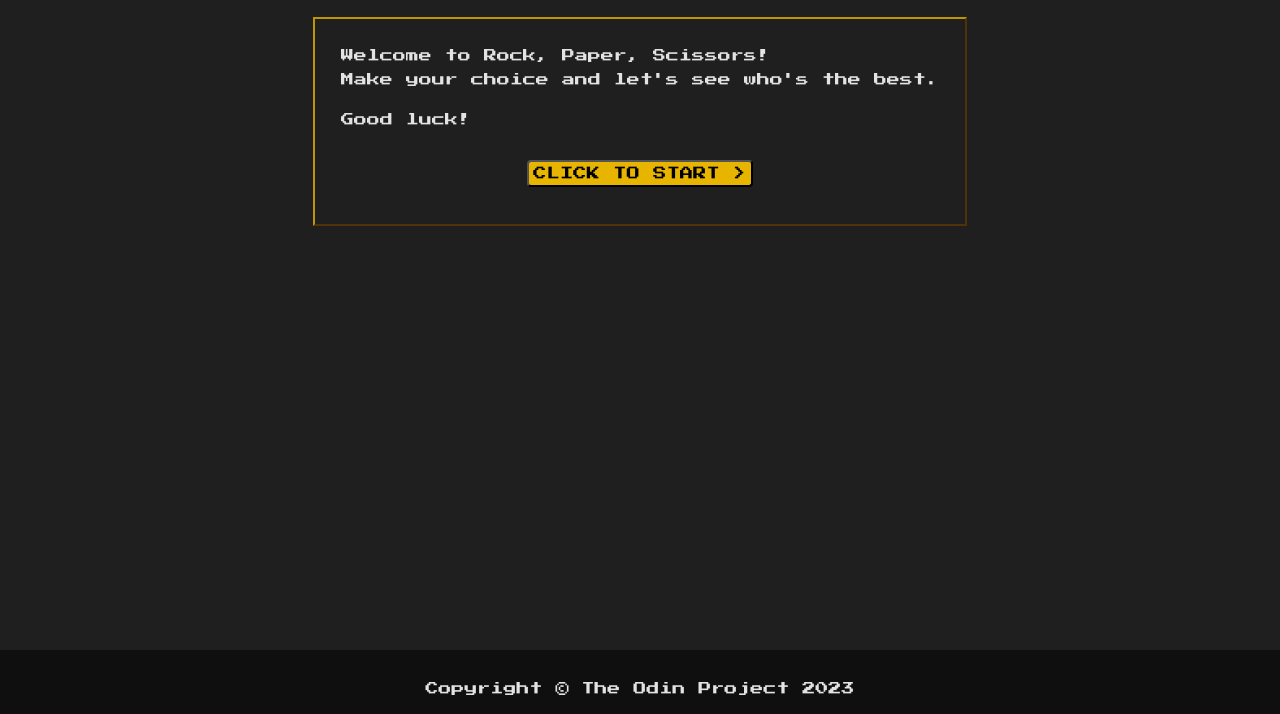
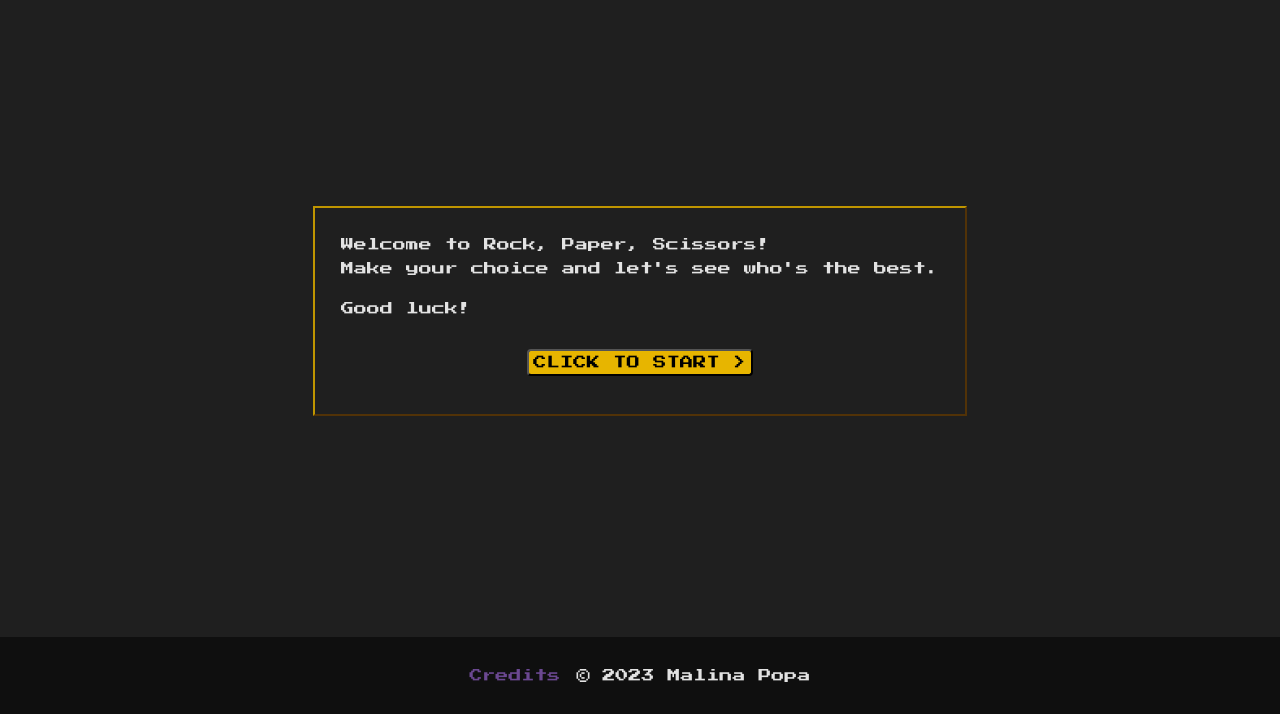
Before and after one commit to malina-popa/rock-paper-scissors, a plain HTML site: page index.html in a window 1280 px wide. Shown: the part 86-800 px from the top of the page. Drawn offline with Linux system fonts and the light colour scheme.

Commit message:
Style various elements

```diff
--- a/index.html
+++ b/index.html
@@ -26,7 +26,16 @@
         </section>
     </main>
     <footer>
-        <p>Copyright © The Odin Project 2023</p>
+        <div class="footer-links">
+            <ul>
+                <li>
+                    <a title="Pixel icon credits" href="https://brullov.itch.io/rpg-icons" target="_blank">Credits</a>
+                </li>
+                <li>
+                    <span>© 2023 Malina Popa</span>
+                </li>
+            </ul>
+        </div>
     </footer>
     <script src="scripts.js"></script>
 </body>
--- a/styles.css
+++ b/styles.css
@@ -9,6 +9,17 @@ body {
     font-family: 'Press Start 2P', cursive;
     color:  #e3e3e3;
     font-size: 13px;
+    display: flex;
+    flex-direction: column;
+    min-height: 100vh;
+}
+
+a {
+    text-decoration: none;
+}
+
+li {
+    list-style-type: none;
 }
 
 .title {
@@ -19,17 +30,14 @@ body {
     -webkit-text-fill-color: transparent;
     text-align: center;
     margin-top: 3%;
-}
-
-a {
-    text-decoration: none;
+    font-size: 2rem;
 }
 
 main {
     display: flex;
     justify-content: center;
     align-items: center;
-    flex-direction: column;
+    flex:1;
 }
 
 .container {
@@ -85,7 +93,6 @@ img {
 
 button.rps-buttons {
     width: 8rem;
-
 }
 
 .score-container {
@@ -93,13 +100,15 @@ button.rps-buttons {
     display: flex;
     align-items: center;
     justify-content: space-around;
-    margin-top: 1rem;
+    margin: 1rem 0;
 }
 
 #player-score,
 #computer-score {
-    border: 1px solid #bf9500;
+    margin: 0;
     padding: 0.5rem;
+    border: 1px solid #5a480b;
+    border-radius: 4px;
 }
 
 #result-text {
@@ -108,11 +117,27 @@ button.rps-buttons {
 }
 
 footer {
-    text-align: center;
+    min-height: 50px;
     background-color: #0f0f0f;
     padding: 32px;
-    position: absolute;
-    bottom: 0;
-    width: 100%;
-    height: 2.5rem;
 }
+
+ul {
+    display: block;
+    display: flex;
+    align-items: center;
+    justify-content: center;
+    gap: 1rem;
+}
+
+a:link {
+    color:#6b4891
+}
+
+a:visited {
+    color: #5e4679;
+}
+
+a:hover {
+    color: #8946d0;
+}
```
